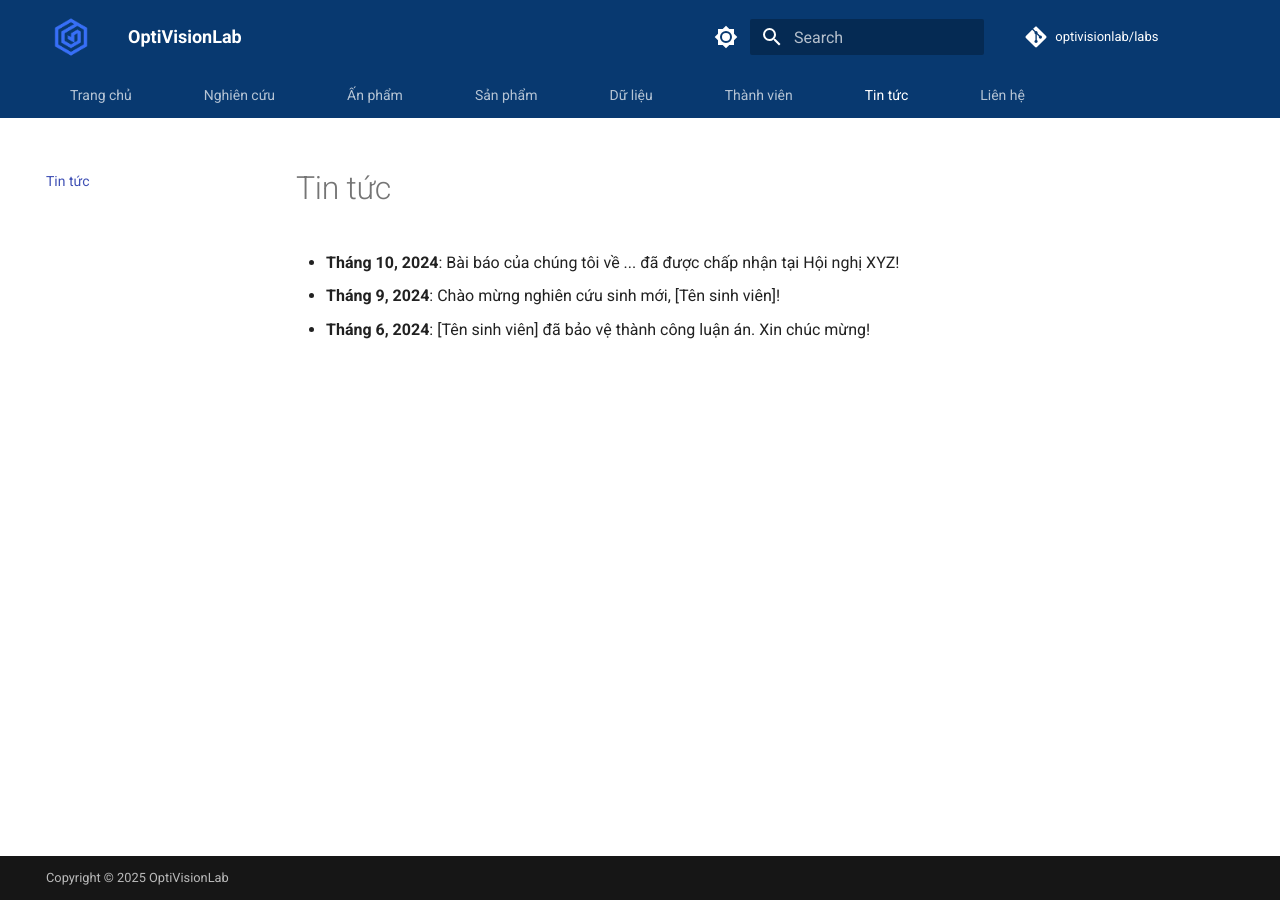
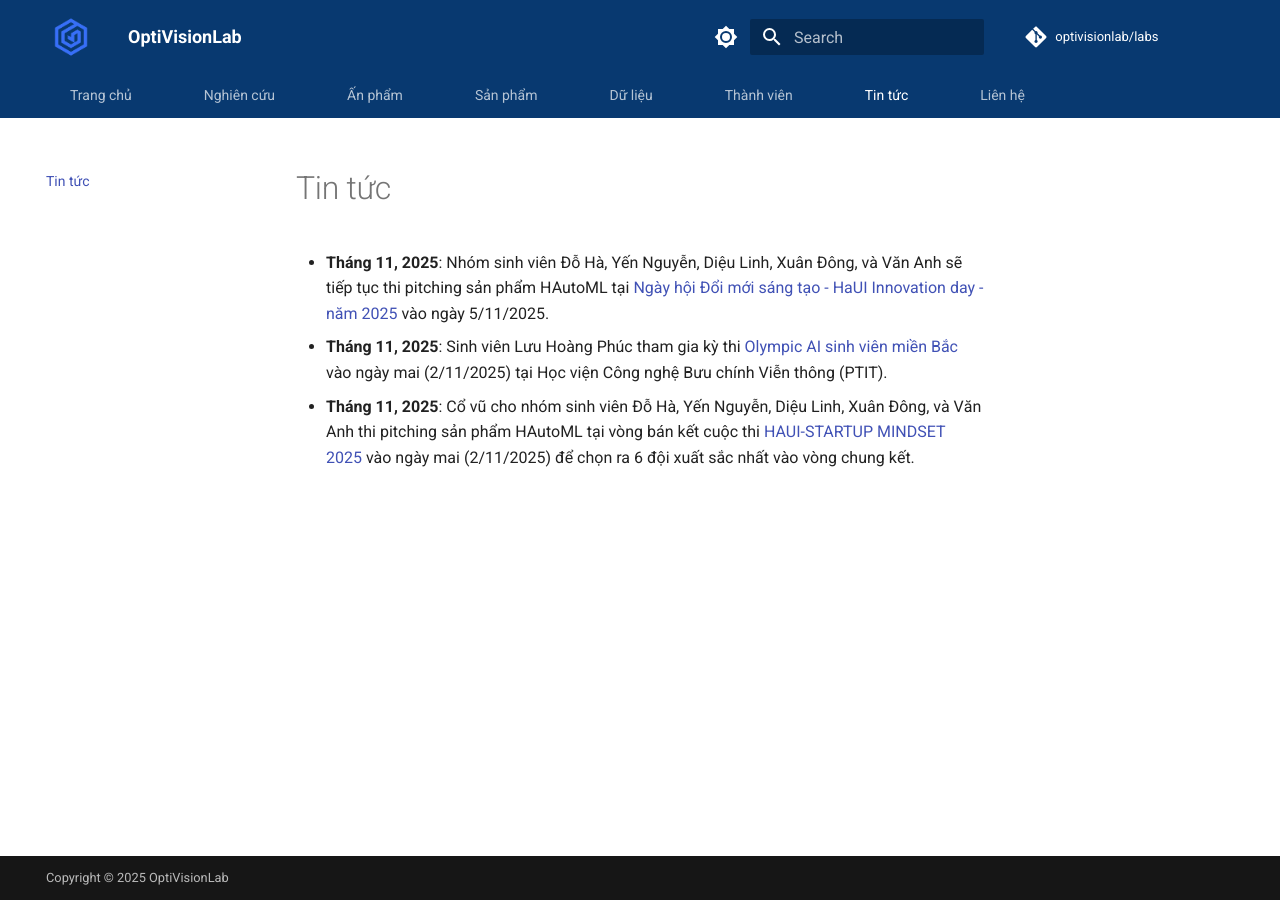
Before and after one commit to optivisionlab/labs, an MkDocs documentation site: the page built from docs/news.md, in a window 1280 px wide. Built offline with MkDocs 1.6.1 and Material for MkDocs 9.7.7, drawn with Linux system fonts in a browser that asks for light colours; comment, search, counter and statistics services are not loaded.

Commit message:
update new

```diff
--- a/docs/news.md
+++ b/docs/news.md
@@ -1,5 +1,5 @@
 # Tin tức
 
-- **Tháng 10, 2024**: Bài báo của chúng tôi về ... đã được chấp nhận tại Hội nghị XYZ!
-- **Tháng 9, 2024**: Chào mừng nghiên cứu sinh mới, [Tên sinh viên]!
-- **Tháng 6, 2024**: [Tên sinh viên] đã bảo vệ thành công luận án. Xin chúc mừng!
+- **Tháng 11, 2025**: Nhóm sinh viên Đỗ Hà, Yến Nguyễn, Diệu Linh, Xuân Đông, và Văn Anh sẽ tiếp tục thi pitching sản phẩm HAutoML tại [Ngày hội Đổi mới sáng tạo - HaUI Innovation day - năm 2025](https://www.haui.edu.vn/vn/thong-bao/to-chuc-ngay-hoi-doi-moi-sang-tao-haui-innovation-day-nam-2025/66993) vào ngày 5/11/2025.
+- **Tháng 11, 2025**: Sinh viên Lưu Hoàng Phúc tham gia kỳ thi [Olympic AI sinh viên miền Bắc](https://www.olp.vn/olympic-ai-sinh-vi%C3%AAn) vào ngày mai (2/11/2025) tại Học viện Công nghệ Bưu chính Viễn thông (PTIT).
+- **Tháng 11, 2025**: Cổ vũ cho nhóm sinh viên Đỗ Hà, Yến Nguyễn, Diệu Linh, Xuân Đông, và Văn Anh thi pitching sản phẩm HAutoML tại vòng bán kết cuộc thi [HAUI-STARTUP MINDSET 2025](https://www.haui.edu.vn/vn/thong-bao/to-chuc-cuoc-thi-sinh-vien-voi-y-tuong-khoi-nghiep-sang-tao-haui-startup-mindset-nam-2025/66913) vào ngày mai (2/11/2025) để chọn ra 6 đội xuất sắc nhất vào vòng chung kết.
```
